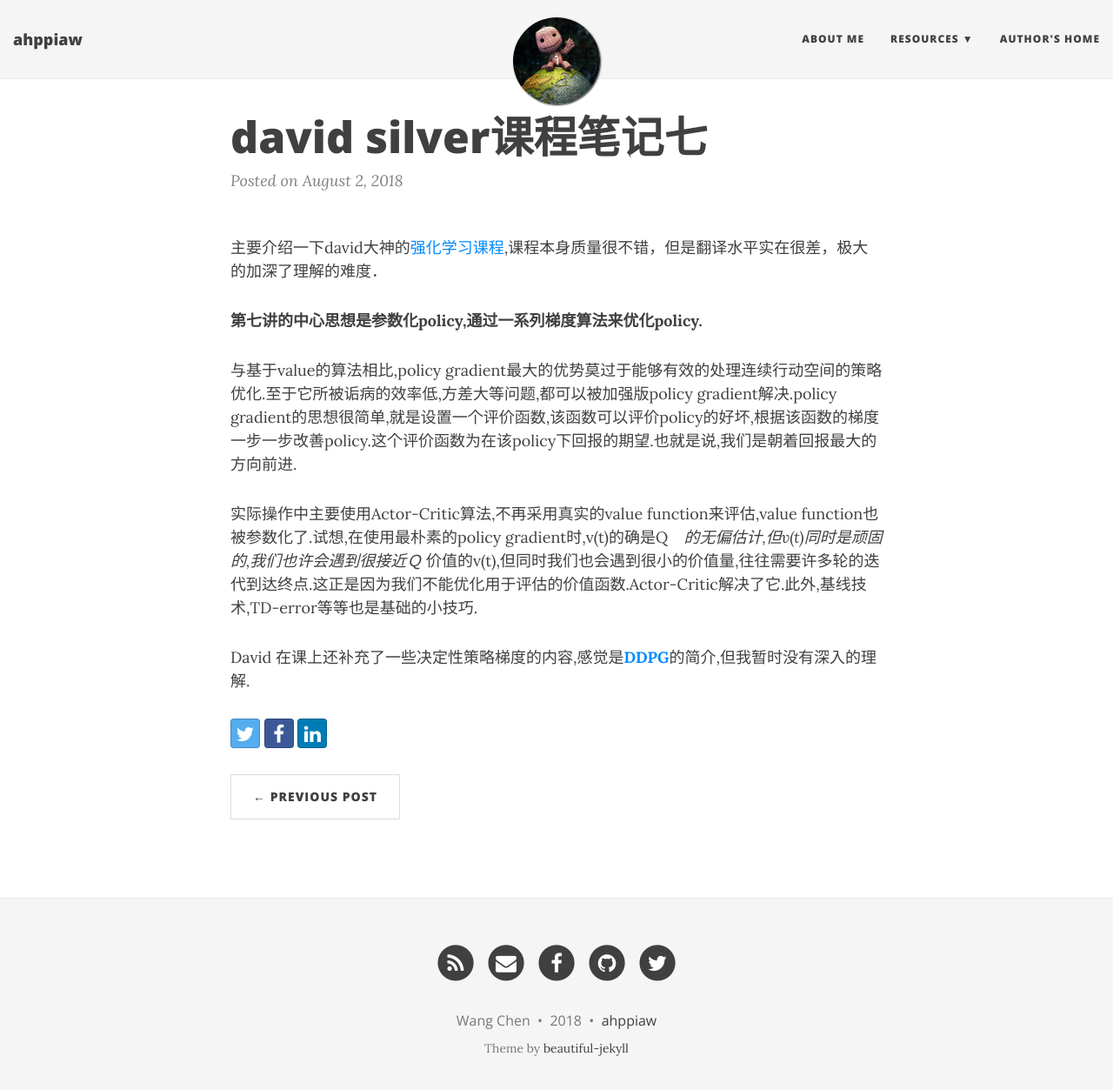
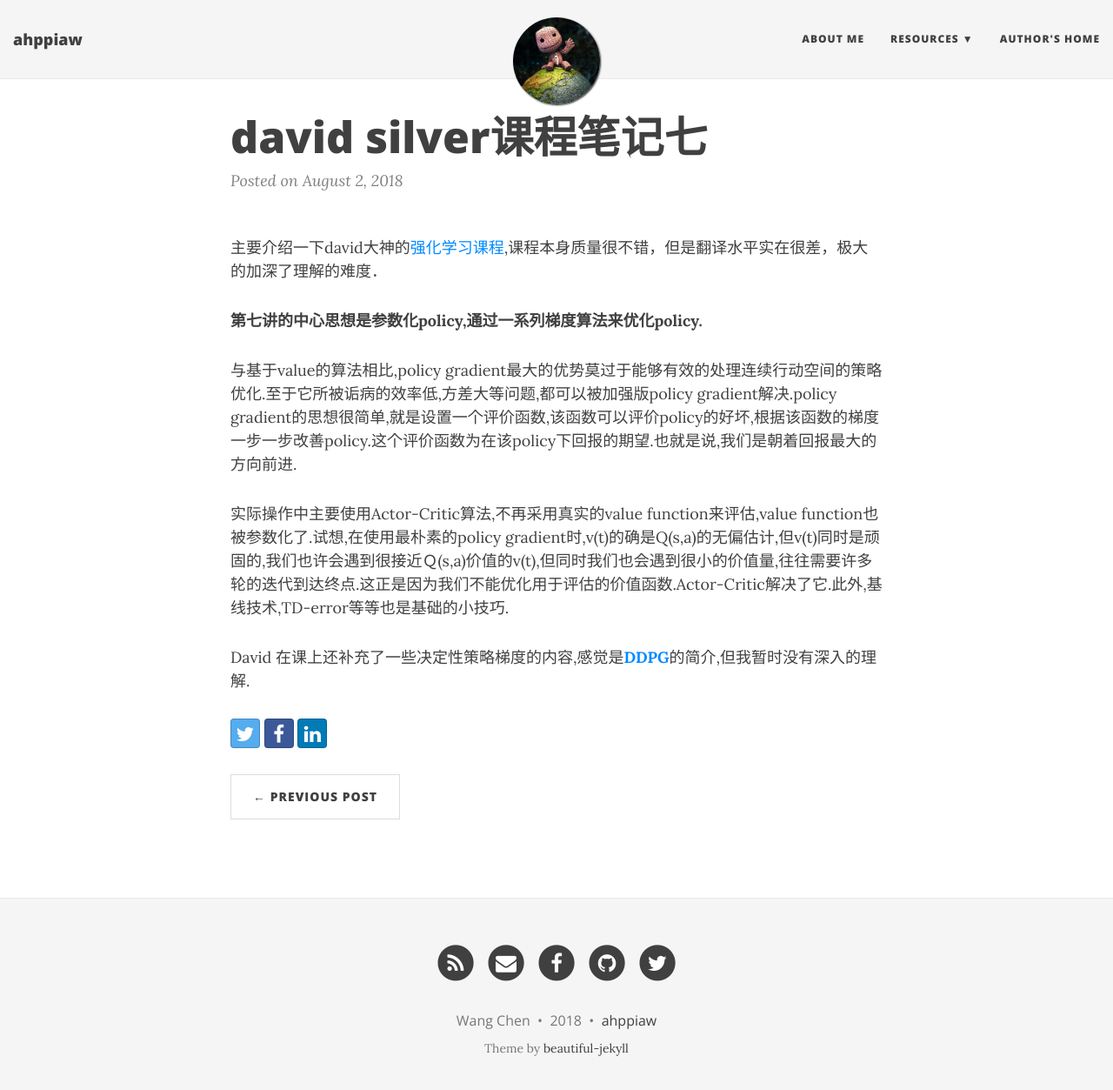
Before and after one commit to cccwangchen/cccwangchen.github.io, a Jekyll site: the page built from _posts/2018-08-02-post.md, in a window 1280 px wide and 1266 px high. Shown: the top 1253 px of the window at 87% size. Built offline with Jekyll 4.4.1, drawn with Linux system fonts in a browser that asks for light colours; nearby versions of some CDN libraries.

```diff
--- a/_posts/2018-08-02-post.md
+++ b/_posts/2018-08-02-post.md
@@ -10,6 +10,6 @@ image: /img/hello_world.jpeg
 
 与基于value的算法相比,policy gradient最大的优势莫过于能够有效的处理连续行动空间的策略优化.至于它所被诟病的效率低,方差大等问题,都可以被加强版policy gradient解决.policy gradient的思想很简单,就是设置一个评价函数,该函数可以评价policy的好坏,根据该函数的梯度一步一步改善policy.这个评价函数为在该policy下回报的期望.也就是说,我们是朝着回报最大的方向前进.
 
-实际操作中主要使用Actor-Critic算法,不再采用真实的value function来评估,value function也被参数化了.试想,在使用最朴素的policy gradient时,v(t)的确是Q*　的无偏估计,但v(t)同时是顽固的,我们也许会遇到很接近Ｑ* 价值的v(t),但同时我们也会遇到很小的价值量,往往需要许多轮的迭代到达终点.这正是因为我们不能优化用于评估的价值函数.Actor-Critic解决了它.此外,基线技术,TD-error等等也是基础的小技巧.
+实际操作中主要使用Actor-Critic算法,不再采用真实的value function来评估,value function也被参数化了.试想,在使用最朴素的policy gradient时,v(t)的确是Q(s,a)的无偏估计,但v(t)同时是顽固的,我们也许会遇到很接近Ｑ(s,a)价值的v(t),但同时我们也会遇到很小的价值量,往往需要许多轮的迭代到达终点.这正是因为我们不能优化用于评估的价值函数.Actor-Critic解决了它.此外,基线技术,TD-error等等也是基础的小技巧.
 
 David 在课上还补充了一些决定性策略梯度的内容,感觉是**[DDPG](https://www.bilibili.com/video/av15990727?from=search&seid=14966112394343272832)**的简介,但我暂时没有深入的理解.
```
